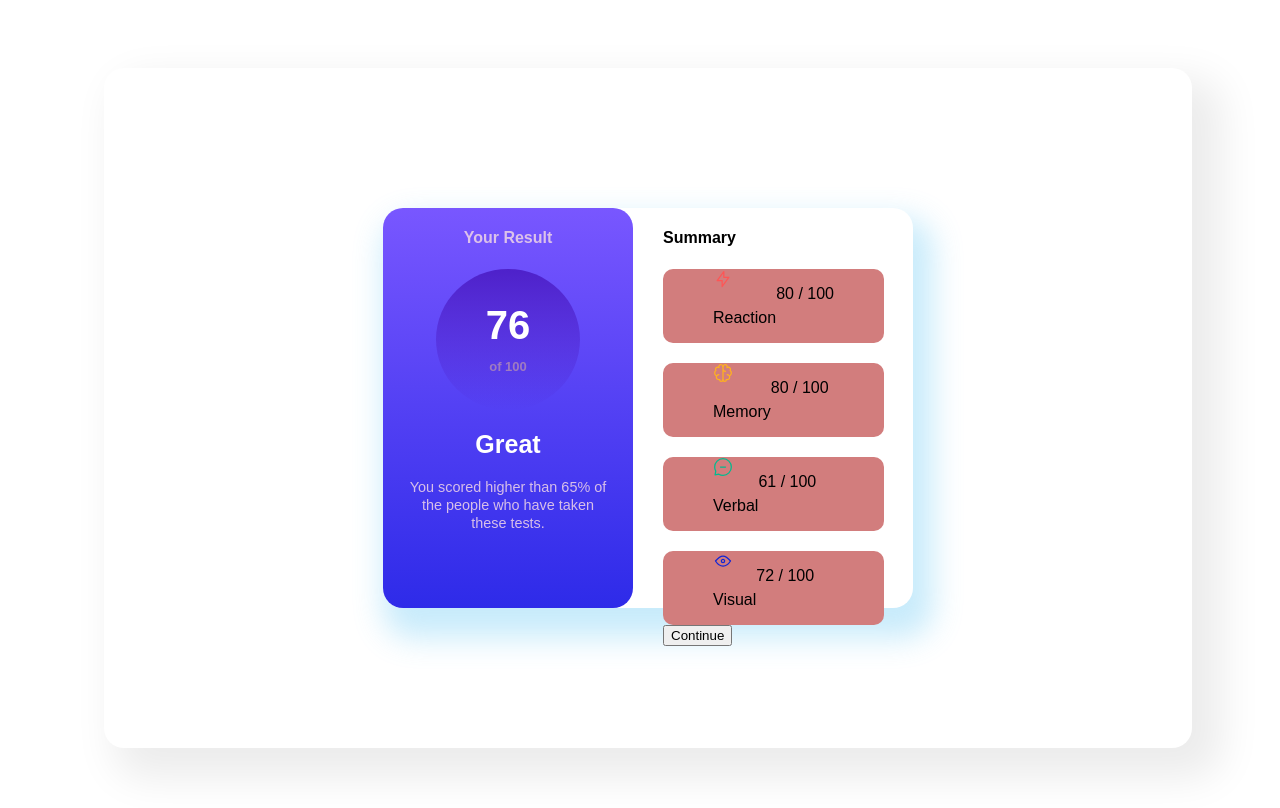
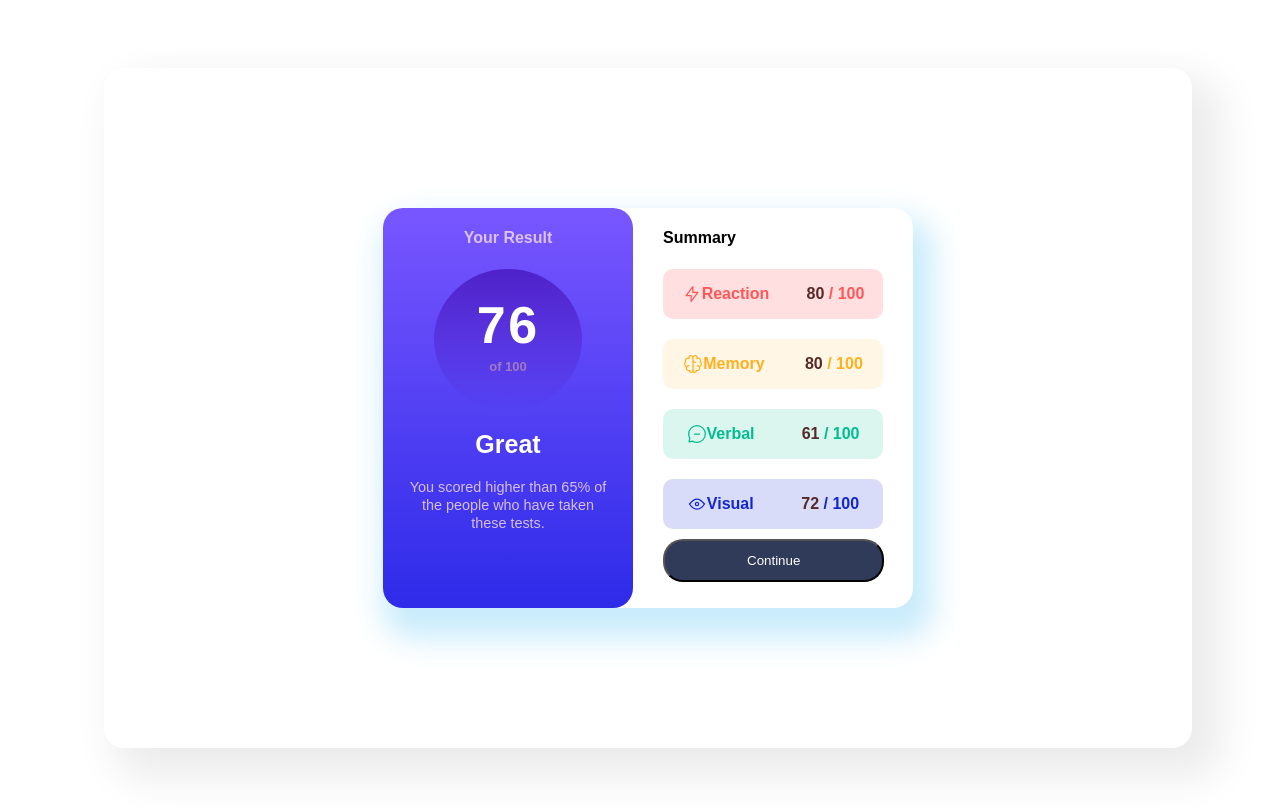
Before and after one commit to JASIK-hub/werty, a plain HTML site: page index.html in a window 1280 px wide. Drawn offline with Linux system fonts and the light colour scheme.

Commit message:
Update style.css

```diff
--- a/style.css
+++ b/style.css
@@ -1,83 +1,170 @@
-body{width:100%;
-height:100vh;
-display:flex;
+body {
+  width: 100%;
+  height: 100vh;
+  display: flex;
   justify-content: center;
-align-items: center;}
-*{font-family: sans-serif;}
+  align-items: center;
+}
+* {
+  font-family: sans-serif;
+}
 
-main{background-color: rgb(255, 255, 255);
-width:85%;
-height:85vh;
+main {
+  background-color: rgb(255, 255, 255);
+  width: 85%;
+  height: 85vh;
   box-shadow: 20px 20px 40px 10px rgba(0, 0, 0, 0.078);
   border-radius: 20px;
-display:flex;
+  display: flex;
   justify-content: center;
   align-items: center;
 }
 
-header{display:flex;
+header {
+  display: flex;
   justify-content: space-between;
-       width:530px;
-       height:400px;
+  width: 530px;
+  height: 400px;
   background-color: #ffffff;
   border-radius: 20px;
   box-shadow: 10px 20px 30px 10px rgba(79, 190, 241, 0.308);
-
 }
-.left{background:linear-gradient(to bottom, hsl(252, 100%, 67%), hsl(241, 81%, 54%));
+.left {
+  background: linear-gradient(
+    to bottom,
+    hsl(252, 100%, 67%),
+    hsl(241, 81%, 54%)
+  );
   display: flex;
   flex-direction: column;
   align-items: center;
   border-radius: 20px;
-width:250px;
-color:white}
+  width: 250px;
+  color: white;
+}
 
-.left .main{ color:rgba(232, 206, 232, 0.899)}
+.left .main {
+  color: rgba(232, 206, 232, 0.899);
+}
 
-.circle{display:flex;
+.circle {
+  display: flex;
   flex-direction: column;
   line-height: 1px;
   align-items: center;
   border-radius: 100%;
 
-padding:30px 50px;
-background:linear-gradient(to bottom, hsla(256, 72%, 46%, 1), hsla(241, 72%, 46%, 0));}
+  padding: 30px 50px;
+  background: linear-gradient(
+    to bottom,
+    hsla(256, 72%, 46%, 1),
+    hsla(241, 72%, 46%, 0)
+  );
+}
 
-.circle h3{font-size: 13px;
-color:rgb(159, 123, 193)}
-.circle h1{font-size:40px}
+.circle h3 {
+  font-size: 13px;
+  color: rgb(159, 123, 193);
+}
+.circle h1 {
+  font-size: 40px;
+  transform: scale(1.3);
+  font-family: "Franklin Gothic Medium", "Arial Narrow", Arial, sans-serif;
+  letter-spacing: 2px;
+}
 
-.describtion{display:flex;
+.describtion {
+  display: flex;
   flex-direction: column;
   justify-content: center;
-position:relative;
-bottom:20px;
-line-height:2px;}
+  position: relative;
+  bottom: 20px;
+  line-height: 2px;
+}
 
-.describtion h4{text-align: center;
-position:relative;
-top:20px;
-font-size: 25px;}
+.describtion h4 {
+  text-align: center;
+  position: relative;
+  top: 20px;
+  font-size: 25px;
+}
 
-.describtion p{width:230px;
+.describtion p {
+  width: 230px;
   text-align: center;
   transform: scale(0.9);
   font-weight: 500;
   line-height: 20px;
-color:rgba(232, 206, 232, 0.899)}
+  color: rgba(232, 206, 232, 0.899);
+}
 
-.right{display:flex;
+.right {
+  display: flex;
   flex-direction: column;
   align-items: flex-start;
-width:250px;
-height:100%;
-margin-left:30px;
+  width: 250px;
+  height: 100%;
+  margin-left: 30px;
+}
+.buttons > * {
+  width: 220px;
+  display: flex;
+  border-radius: 10px;
+}
+.buttons {
+  display: flex;
+  flex-direction: column;
+  gap: 20px;
+}
 
+#first {
+  background-color: hsla(0, 100%, 67%, 0.188);
 }
-.but{background-color: #d27d7d;
-     padding:0px 50px;
-     display:flex;
-     border-radius: 10px;}
-.buttons{display:flex;
-flex-direction: column;
-gap:20px}
+#second {
+  background-color: hsla(39, 100%, 56%, 0.11);
+}
+#third {
+  background-color: hsla(166, 100%, 37%, 0.141);
+}
+#fourth {
+  background-color: hsla(234, 85%, 45%, 0.162);
+}
+
+.but {
+  display: flex;
+  justify-content: space-around;
+}
+
+button {
+  background-color: hsl(224, 30%, 27%);
+  color: white;
+  padding: 12px 82px;
+  border-radius: 20px;
+  margin-top: 10px;
+}
+
+#first p:nth-of-type(1) {
+  color: hsl(0, 100%, 67%);
+}
+#second p:nth-of-type(1) {
+  color: hsl(39, 100%, 56%);
+}
+#third p:nth-of-type(1) {
+  color: hsl(166, 100%, 37%);
+}
+#fourth p:nth-of-type(1) {
+  color: hsl(234, 85%, 45%);
+}
+span {
+  font-weight: 700;
+  color:rgba(77, 31, 31, 0.951)
+}
+
+.but p:nth-of-type(1) {
+  font-weight: 700;
+}
+
+.icon {
+  display: flex;
+  align-items: center;
+}
```
Lines whose indentation alone changed are shown as unchanged.
